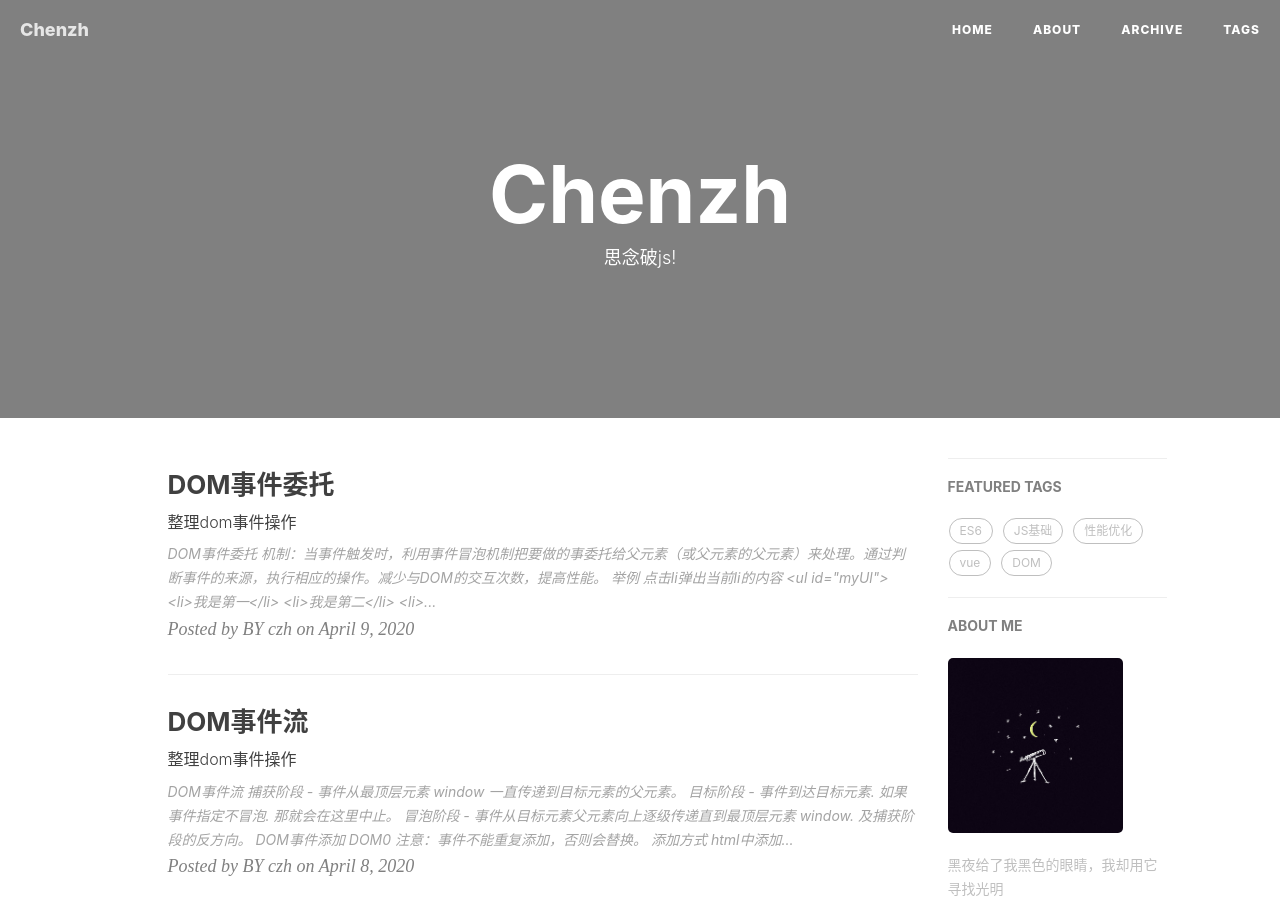
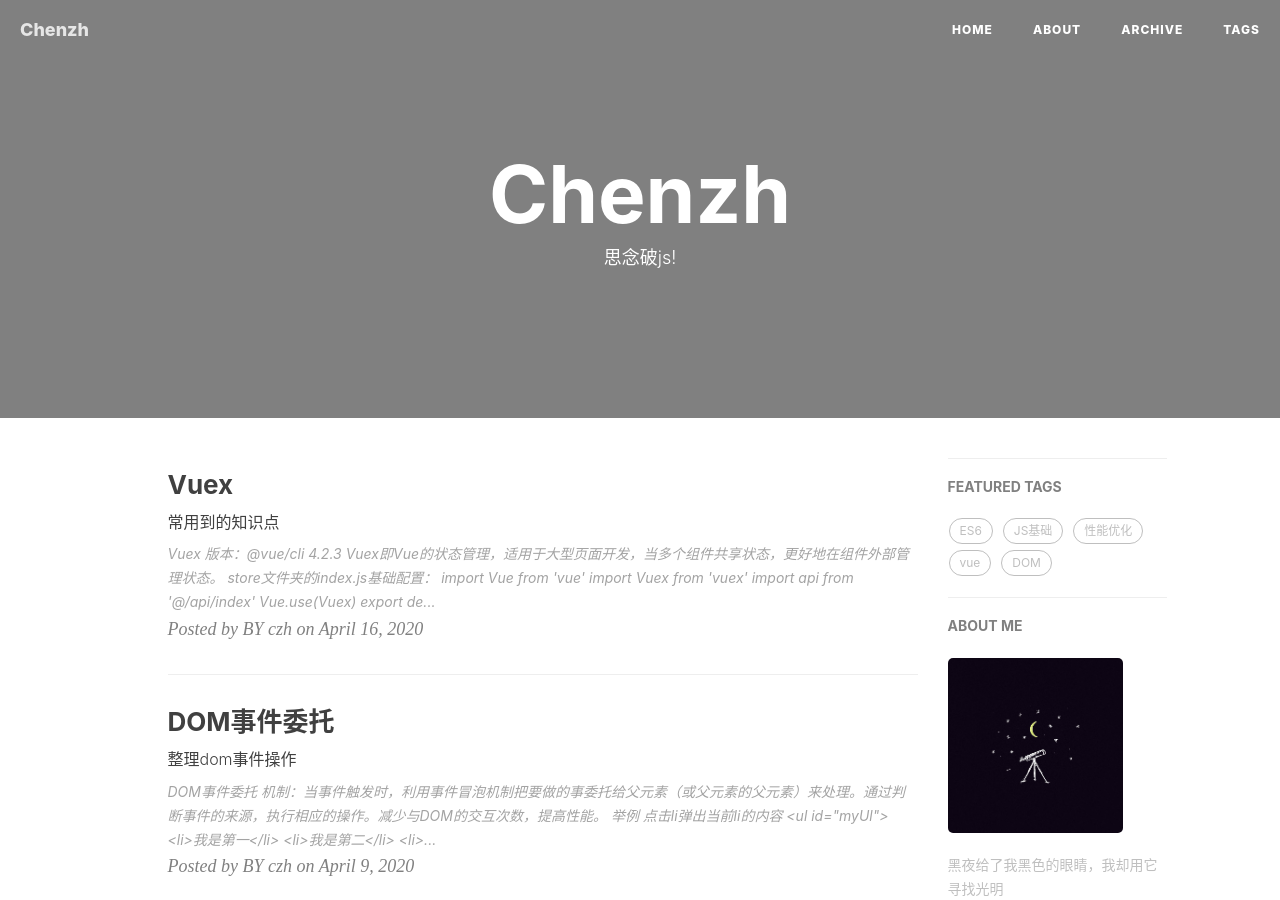
Before and after one commit to Bittersweet-Chocolate/Bittersweet-Chocolate.github.io, a Jekyll site: the page built from index.html, in a window 1280 px wide and 900 px high. Built offline with Jekyll 4.4.1, drawn with Linux system fonts in a browser that asks for light colours; nearby versions of some CDN libraries; the list of posts is cut into pages by our own code; comment, search, counter and statistics services are not loaded; some of the changed text lies outside the part shown.

Commit message:
日期修改

```diff
--- a/_posts/Vue/2020-4-16-Vuex.md
+++ b/_posts/Vue/2020-4-16-Vuex.md
@@ -2,7 +2,7 @@
 layout:     post
 title:      Vuex
 subtitle:   常用到的知识点
-date:       2020-3-21
+date:       2020-4-16
 author:     BY czh
 header-img: img/desk.jpg
 catalog: true
```
